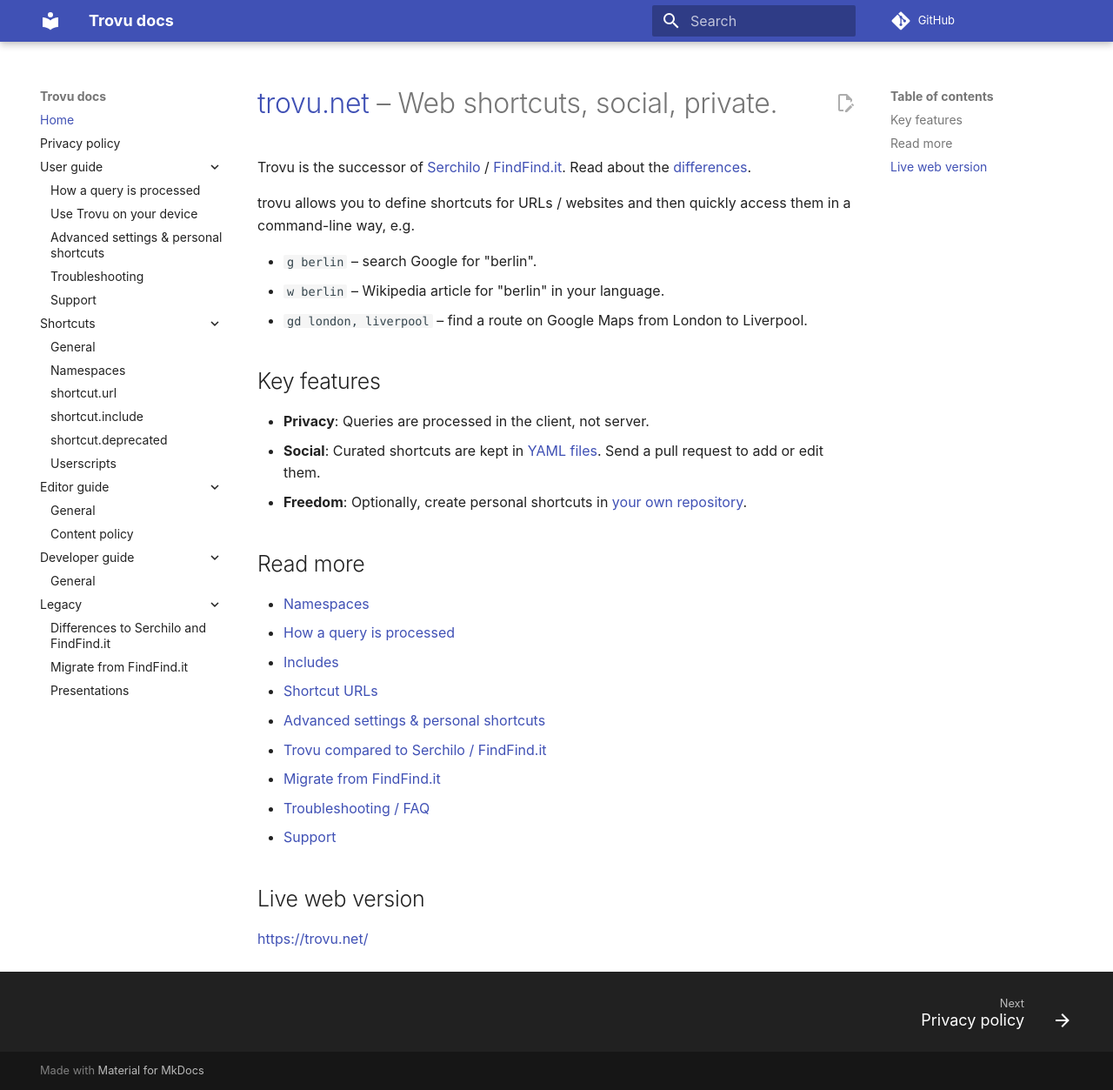
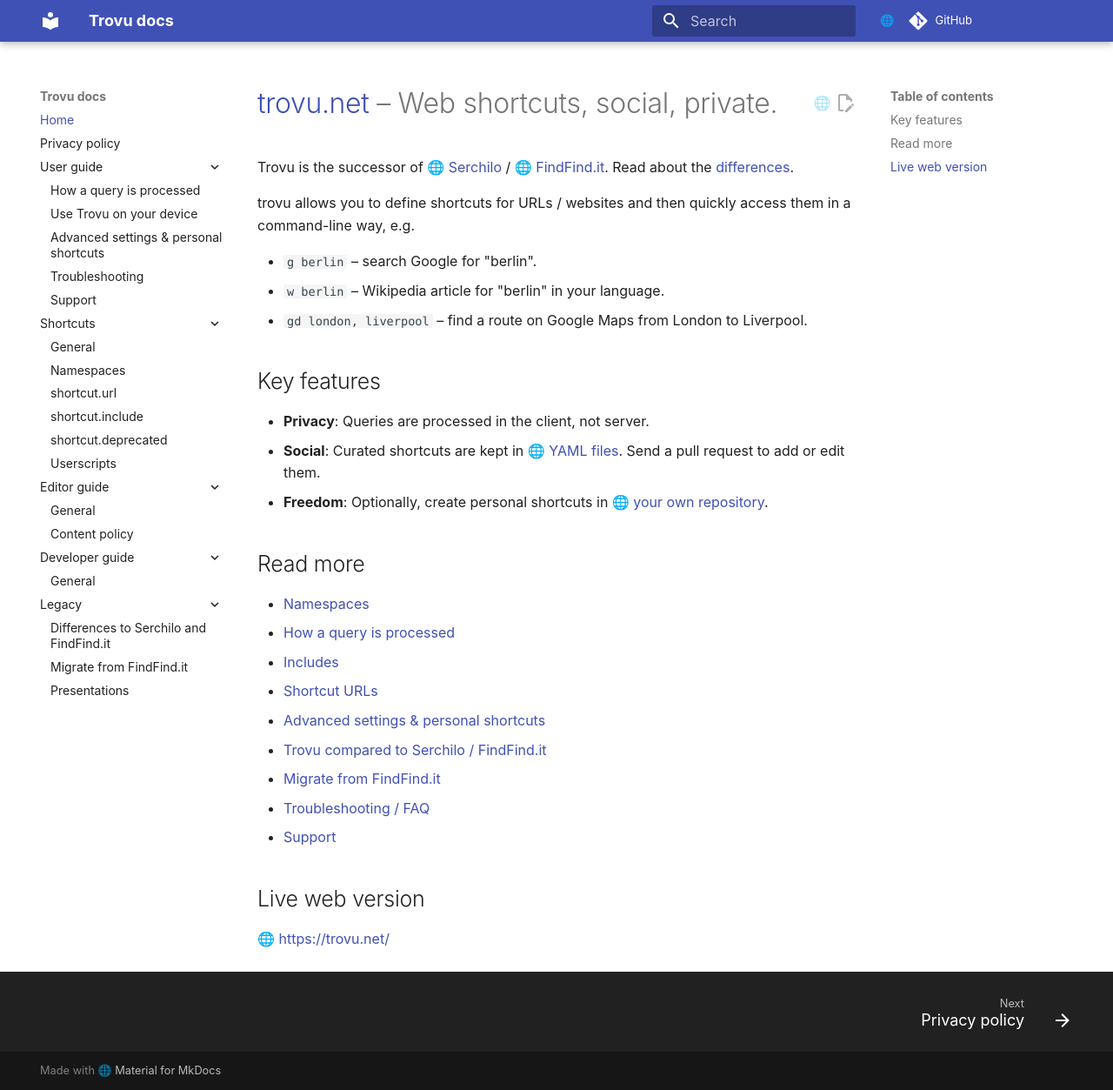
Before and after one commit to trovu/trovu, an MkDocs documentation site: the page built from docs/index.md, in a window 1280 px wide and 1253 px high. Shown: the whole window at 87% size. Built offline with MkDocs 1.6.1 and Material for MkDocs 9.7.7, drawn with Linux system fonts in a browser that asks for light colours; comment, search, counter and statistics services are not loaded.

Commit message:
Prepend external links with 🌐 .

```diff
--- a/docs/stylesheets/extra.css
+++ b/docs/stylesheets/extra.css
@@ -4,3 +4,6 @@
 th, td {
 	font-size: 0.8rem;
 }
+a[href^="http"]:not(h1 a):not(h2 a):not(h3 a):not(h4 a):not(h5 a):not(h6 a)::before {
+	content: "🌐 ";
+}
```
